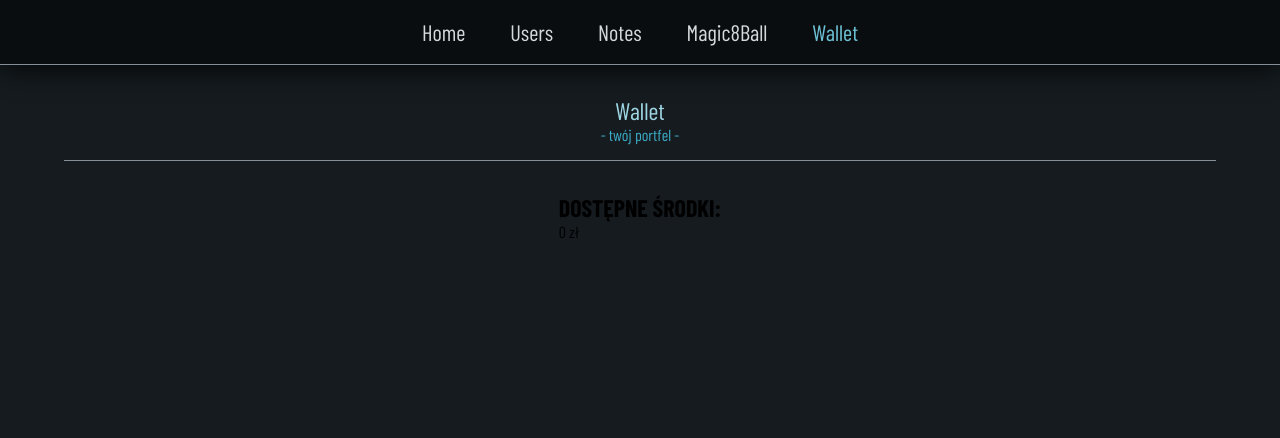
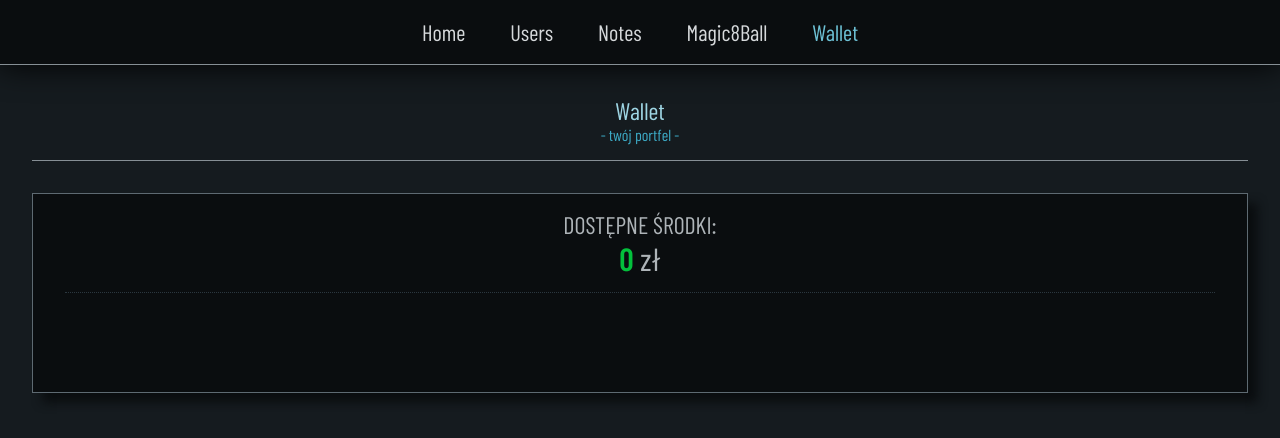
Before and after one commit to Scorpion19702022/SIMPLE_PROJECT_REACT_REDUX, a React (Vite) app: page /Wallet in a window 1280 px wide. Shown: the top 438 px of the page. Built offline with nearby package versions, Linux system fonts and the light colour scheme; a web font is replaced by a local one.

Commit message:
added style

```diff
--- a/src/Components/Wallet/Styles/Wallet.module.css
+++ b/src/Components/Wallet/Styles/Wallet.module.css
@@ -45,7 +45,7 @@
 .wrapper {
 	width: 100%;
 	min-height: 100vh;
-	padding-top: 6em;
+	padding: 6em 2em 2em 2em;
 	display: flex;
 	flex-direction: column;
 	/* justify-content: space-between; */
@@ -53,7 +53,7 @@
 }
 
 .header {
-	width: 90%;
+	width: 100%;
 	height: 10%;
 	padding-bottom: 1em;
 	display: flex;
@@ -75,7 +75,7 @@
 .box_wallet {
 	width: 100%;
 	min-height: 100vh;
-	padding: 2em;
+	padding-top: 2em;
 	display: flex;
 	flex-direction: column;
 	align-items: center;
--- a/src/Components/Wallet/Styles/WalletManager.module.css
+++ b/src/Components/Wallet/Styles/WalletManager.module.css
@@ -41,3 +41,48 @@
 	--color-expense08: #5a0f15;
 	--color-expense09: #2d070a;
 }
+
+.wrapper {
+	width: 100%;
+	height: 200px;
+	padding: 2em;
+	background-color: var(--color-dark10);
+	border: 0.04em solid var(--color-dark05);
+	box-shadow: 0.6em 0.6em 0.6em var(--color-dark10);
+	display: flex;
+	flex-direction: column;
+	align-items: center;
+	justify-content: space-between;
+}
+
+.header {
+	width: 100%;
+	height: 50%;
+	padding-bottom: 2em;
+	display: flex;
+	flex-direction: column;
+	justify-content: center;
+	align-items: center;
+	border-bottom: 0.04em dotted var(--color-dark07);
+}
+
+.heading {
+	width: 100%;
+	text-align: center;
+	color: var(--color-dark03);
+	font-weight: 200;
+}
+
+.count {
+	color: var(--color-income05);
+	font-size: 2em;
+	font-weight: 600;
+}
+
+.span_count {
+	color: var(--color-dark03);
+	font-weight: 100;
+}
+
+@media (min-width: 1200px) {
+}
```
